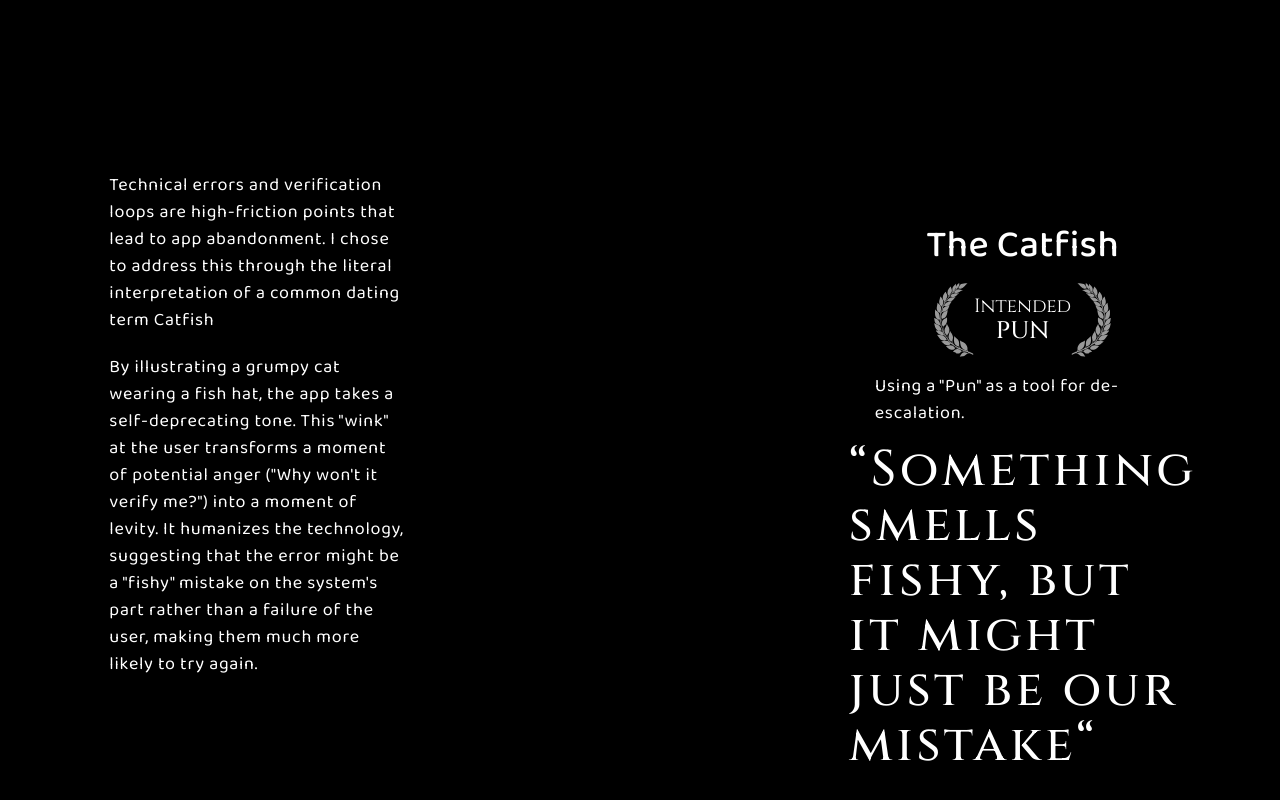
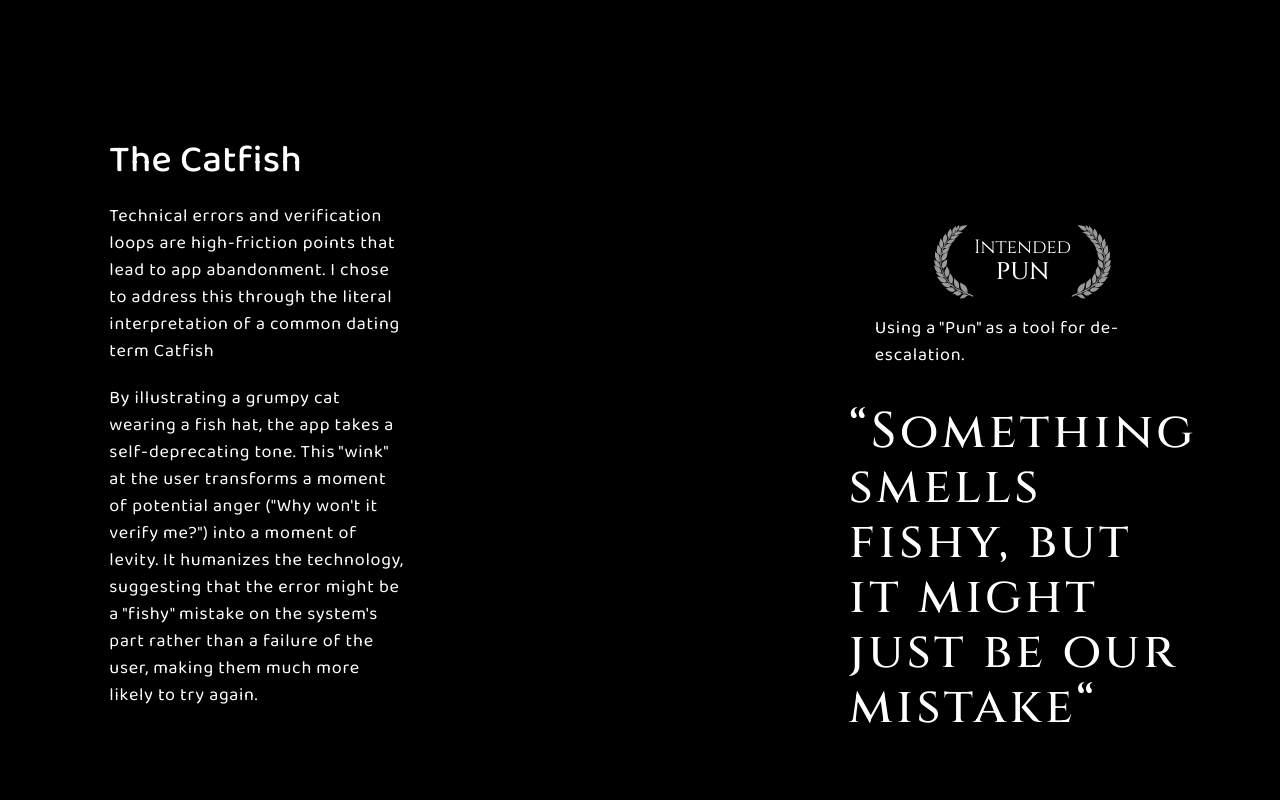
Before and after one commit to SirShabluli/portfolio, a Next.js app: page / in a window 1280 px wide. Shown: the part 4439-5239 px from the top of the page. Built offline with nearby package versions, Linux system fonts and the light colour scheme.

Commit message:
changed the look of the sticker etc etc

```diff
--- a/src/app/page.js
+++ b/src/app/page.js
@@ -275,13 +275,15 @@ export default function Home() {
             <div
               className={`col-span-4 md:col-span-3 ${outline} md:col-start-2 flex flex-col justify-center gap-5`}
             >
-              <p data-animate="2">
+              <h2 data-animate="3">The Catfish</h2>
+
+              <p data-animate="3">
                 Technical errors and verification loops are high-friction points
                 that lead to app abandonment. I chose to address this through
                 the literal interpretation of a common dating term Catfish
               </p>
 
-              <p data-animate="2">
+              <p data-animate="3">
                 By illustrating a grumpy cat wearing a fish hat, the app takes a
                 self-deprecating tone. This "wink" at the user transforms a
                 moment of potential anger ("Why won&apos;t it verify me?") into
@@ -297,20 +299,20 @@ export default function Home() {
             <div
               className={`pt-50 col-span-4 md:col-span-3 md:col-start-9 ${outline} items-center flex flex-col gap-4`}
             >
-              <h2 data-animate="3">The Catfish</h2>
               <Lauryl
-                data-animate="3"
+                data-animate="4"
                 data-animation="sticker"
                 topText="Intended"
                 bottomText="PUN"
               />
-              <p data-animate="3">
+              <p data-animate="5">
                 Using a &quot;Pun&quot; as a tool for de-escalation.
               </p>
+
               <span
                 data-animate="1"
                 data-animation="slide-left"
-                className="mt-0 flex items-center quote"
+                className="mt-5 flex items-center quote"
               >
                 &ldquo;Something smells fishy, but it might just be our
                 mistake&ldquo;
```
